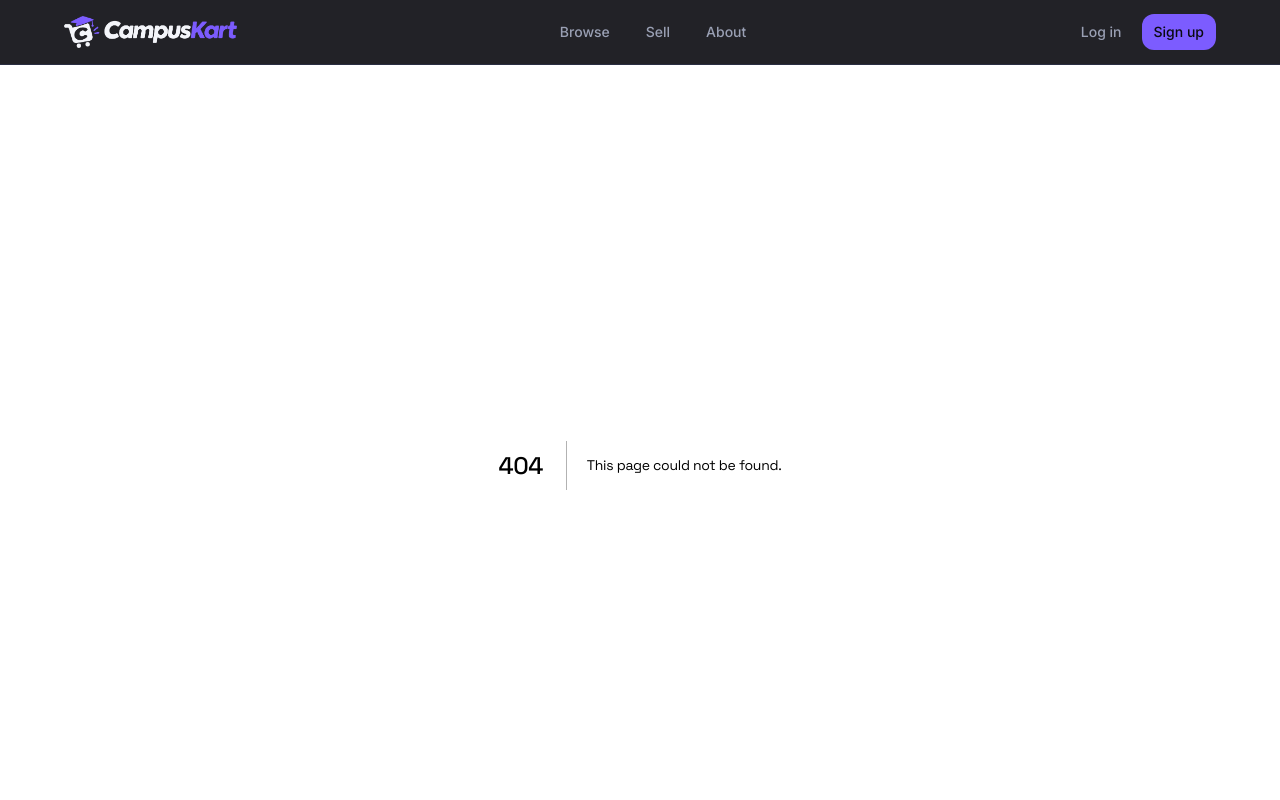
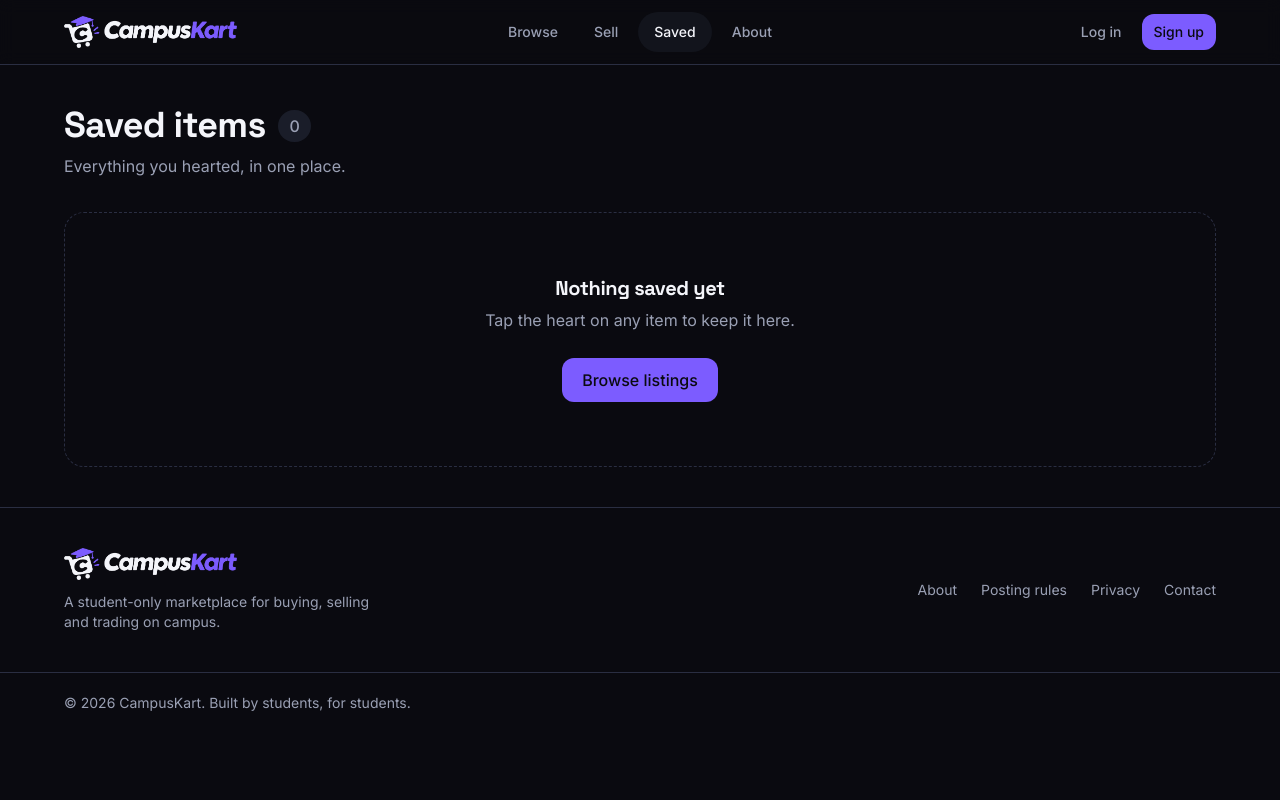
Before and after one commit to mohonachakraborty2007-arch/campuskart, a Next.js app in the folder client/: page /wishlist in a window 1280 px wide. Before the commit this address had no page. Shown: the top 800 px of the page. Built offline with nearby package versions, Linux system fonts and the light colour scheme.

Commit message:
feat(ui): wishlist page, shared saved store and navbar saved link

```diff
--- a/client/src/app/layout.js
+++ b/client/src/app/layout.js
@@ -3,6 +3,7 @@ import "./globals.css";
 import Navbar from "@/components/layout/Navbar";
 import Footer from "@/components/layout/Footer";
 import MobileTabBar from "@/components/layout/MobileTabBar";
+import { SavedProvider } from "@/components/providers/SavedProvider";
 
 const inter = Inter({
   subsets: ["latin"],
@@ -26,6 +27,7 @@ export default function RootLayout({ children }) {
   return (
     <html lang="en" className={`${inter.variable} ${spaceGrotesk.variable}`}>
       <body>
+        <SavedProvider>
           <a
             href="#main"
             className="sr-only focus:not-sr-only focus:fixed focus:left-4 focus:top-4 focus:z-50 focus:rounded-button focus:bg-primary focus:px-4 focus:py-2 focus:text-background"
@@ -37,6 +39,7 @@ export default function RootLayout({ children }) {
           <Footer />
           <div className="h-16 md:hidden" aria-hidden="true" />
           <MobileTabBar />
+        </SavedProvider>
       </body>
     </html>
   );
--- /dev/null
+++ b/client/src/app/wishlist/page.js
@@ -0,0 +1,11 @@
+import WishlistView from "@/components/sections/WishlistView";
+
+export const metadata = { title: "Saved items | CampusKart" };
+
+export default function WishlistPage() {
+    return (
+        <div className="mx-auto max-w-[1200px] px-4 py-10 md:px-6">
+            <WishlistView />
+        </div>
+    );
+}
--- a/client/src/components/layout/MobileTabBar.js
+++ b/client/src/components/layout/MobileTabBar.js
@@ -16,7 +16,7 @@ const tabs = [
     { href: "/", label: "Home", icon: "home" },
     { href: "/listings", label: "Browse", icon: "browse" },
     { href: "/sell", label: "Sell", icon: "sell" },
-    { href: "/saved", label: "Saved", icon: "saved" },
+    { href: "/wishlist", label: "Saved", icon: "saved" },
     { href: "/profile", label: "Profile", icon: "profile" },
 ];
 
--- a/client/src/components/layout/Navbar.js
+++ b/client/src/components/layout/Navbar.js
@@ -1,75 +1,83 @@
 "use client";
 
-import Image from "next/image";
 import Link from "next/link";
 import { usePathname } from "next/navigation";
+import { useSaved } from "@/components/providers/SavedProvider";
 import Button from "@/components/ui/Button";
 
 const links = [
     { href: "/listings", label: "Browse" },
     { href: "/sell", label: "Sell" },
+    { href: "/wishlist", label: "Saved" },
     { href: "/about", label: "About" },
 ];
 
 export default function Navbar() {
     const pathname = usePathname();
+    const { ids, ready } = useSaved();
 
     return (
         <header className="sticky top-0 z-40 border-b border-border bg-background/90 backdrop-blur">
-            <nav
-                aria-label="Main"
-                className="mx-auto flex h-16 max-w-[1200px] items-center justify-between px-4 md:px-6"
+            <div className="mx-auto grid h-16 max-w-[1200px] grid-cols-[1fr_auto_1fr] items-center gap-4 px-4 md:px-6">
+                <Link
+                    href="/"
+                    aria-label="CampusKart home"
+                    className="justify-self-start"
                 >
-                <Link href="/" aria-label="CampusKart home" className="flex items-center">
-                    <Image
+                    {/* eslint-disable-next-line @next/next/no-img-element */}
+                    <img
                         src="/logo-horizontal.png"
                         alt="CampusKart"
-                        width={1246}
-                        height={230}
-                        priority
                         className="hidden h-8 w-auto md:block"
                     />
-                    <Image
+                    {/* eslint-disable-next-line @next/next/no-img-element */}
+                    <img
                         src="/logo-icon.png"
-                        alt=""
-                        aria-hidden="true"
-                        width={487}
-                        height={441}
-                        priority
+                        alt="CampusKart"
                         className="h-9 w-auto md:hidden"
                     />
                 </Link>
 
-                <ul className="hidden items-center gap-1 md:flex">
+                <nav aria-label="Primary" className="hidden md:block">
+                    <ul className="flex items-center gap-1">
                         {links.map((link) => {
-                        const active =
-                            pathname === link.href || pathname.startsWith(link.href + "/");
+                            const active = pathname.startsWith(link.href);
                             return (
                                 <li key={link.href}>
                                     <Link
                                         href={link.href}
                                         aria-current={active ? "page" : undefined}
-                                    className={`rounded-full px-4 py-2 text-sm font-medium transition-colors duration-200 ${active
+                                        className={`inline-flex min-h-10 items-center gap-2 rounded-full px-4 text-sm font-medium transition ${active
                                                 ? "bg-surface text-foreground"
                                                 : "text-muted hover:bg-surface hover:text-foreground"
                                             }`}
                                     >
                                         {link.label}
+                                        {link.href === "/wishlist" && ready && ids.length > 0 && (
+                                            <span className="rounded-full bg-primary px-1.5 text-xs font-bold text-background">
+                                                {ids.length}
+                                            </span>
+                                        )}
                                     </Link>
                                 </li>
                             );
                         })}
                     </ul>
+                </nav>
 
-                <div className="flex items-center gap-2">
-                    <Button href="/login" variant="ghost" size="sm">
+                <div className="flex items-center gap-2 justify-self-end">
+                    <Button variant="ghost" size="sm" href="/login">
                         Log in
                     </Button>
-                    <Button href="/register" size="sm" className="hidden sm:inline-flex">
+                    <Button
+                        size="sm"
+                        href="/register"
+                        className="hidden sm:inline-flex"
+                    >
                         Sign up
                     </Button>
                 </div>
-            </nav>
+            </div>
         </header>
     );
 }
--- /dev/null
+++ b/client/src/components/providers/SavedProvider.js
@@ -0,0 +1,59 @@
+"use client";
+
+import {
+    createContext,
+    useCallback,
+    useContext,
+    useEffect,
+    useMemo,
+    useState,
+} from "react";
+
+const KEY = "campuskart-saved";
+const SavedContext = createContext(null);
+
+export function SavedProvider({ children }) {
+    const [ids, setIds] = useState([]);
+    const [ready, setReady] = useState(false);
+
+    useEffect(() => {
+        try {
+            const raw = localStorage.getItem(KEY);
+            if (raw) setIds(JSON.parse(raw));
+        } catch {
+            // storage can be blocked; the app still works without it
+        }
+        setReady(true);
+    }, []);
+
+    const toggle = useCallback((id) => {
+        setIds((current) => {
+            const next = current.includes(id)
+                ? current.filter((x) => x !== id)
+                : [...current, id];
+            try {
+                localStorage.setItem(KEY, JSON.stringify(next));
+            } catch {
+                // ignore
+            }
+            return next;
+        });
+    }, []);
+
+    const value = useMemo(
+        () => ({ ids, ready, isSaved: (id) => ids.includes(id), toggle }),
+        [ids, ready, toggle]
+    );
+
+    return (
+        <SavedContext.Provider value={value}>{children}</SavedContext.Provider>
+    );
+}
+
+export function useSaved() {
+    const context = useContext(SavedContext);
+    if (!context) {
+        throw new Error("useSaved must be used inside SavedProvider");
+    }
+    return context;
+}
--- a/client/src/components/sections/ListingActions.js
+++ b/client/src/components/sections/ListingActions.js
@@ -5,6 +5,7 @@ import Button from "@/components/ui/Button";
 import Modal from "@/components/ui/Modal";
 import Select from "@/components/ui/Select";
 import Textarea from "@/components/ui/Textarea";
+import { useSaved } from "@/components/providers/SavedProvider";
 
 const reasons = [
     { value: "spam", label: "Spam or fake listing" },
@@ -14,7 +15,8 @@ const reasons = [
 ];
 
 export default function ListingActions({ listing }) {
-    const [saved, setSaved] = useState(false);
+    const { isSaved, toggle } = useSaved();
+    const saved = isSaved(listing.id);
     const [contactOpen, setContactOpen] = useState(false);
     const [contactSent, setContactSent] = useState(false);
     const [reportOpen, setReportOpen] = useState(false);
@@ -39,7 +41,7 @@ export default function ListingActions({ listing }) {
                     size="lg"
                     variant="secondary"
                     aria-pressed={saved}
-                    onClick={() => setSaved((s) => !s)}
+                    onClick={() => toggle(listing.id)}
                 >
                     {saved ? "Saved" : "Save"}
                 </Button>
--- /dev/null
+++ b/client/src/components/sections/WishlistView.js
@@ -0,0 +1,103 @@
+"use client";
+
+import { useEffect, useRef, useState } from "react";
+import { useSaved } from "@/components/providers/SavedProvider";
+import Button from "@/components/ui/Button";
+import EmptyState from "@/components/ui/EmptyState";
+import ListingCard from "@/components/ui/ListingCard";
+import { ListingCardSkeleton } from "@/components/ui/Skeleton";
+import { getAnyListing } from "@/lib/sampleListings";
+
+export default function WishlistView() {
+    const { ids, ready, toggle } = useSaved();
+    const headingRef = useRef(null);
+    const [undo, setUndo] = useState(null);
+
+    useEffect(() => {
+        if (!undo) return;
+        const timer = setTimeout(() => setUndo(null), 6000);
+        return () => clearTimeout(timer);
+    }, [undo]);
+
+    // removed or unknown listings are simply left out
+    const items = ids.map(getAnyListing).filter(Boolean);
+
+    function handleChange(listing, nowSaved) {
+        if (!nowSaved) {
+            setUndo({ id: listing.id, title: listing.title });
+            headingRef.current?.focus();
+        }
+    }
+
+    return (
+        <div>
+            <h1
+                ref={headingRef}
+                tabIndex={-1}
+                className="flex items-center gap-3 text-3xl font-bold focus:outline-none md:text-4xl"
+            >
+                Saved items
+                {ready && (
+                    <span className="rounded-full bg-surface-2 px-3 py-1 font-sans text-base font-medium text-muted">
+                        {items.length}
+                    </span>
+                )}
+            </h1>
+            <p className="mt-2 text-muted">
+                Everything you hearted, in one place.
+            </p>
+
+            <div className="mt-8">
+                {!ready ? (
+                    <div className="grid grid-cols-1 gap-5 sm:grid-cols-2 lg:grid-cols-4">
+                        {Array.from({ length: 4 }).map((_, i) => (
+                            <ListingCardSkeleton key={i} />
+                        ))}
+                    </div>
+                ) : items.length === 0 ? (
+                    <EmptyState
+                        title="Nothing saved yet"
+                        action={<Button href="/listings">Browse listings</Button>}
+                    >
+                        Tap the heart on any item to keep it here.
+                    </EmptyState>
+                ) : (
+                    <div className="grid grid-cols-2 gap-4 sm:gap-5 lg:grid-cols-4">
+                        {items.map((listing) => (
+                            <div
+                                key={listing.id}
+                                className={listing.sold ? "opacity-60 grayscale" : ""}
+                            >
+                                <ListingCard
+                                    listing={listing}
+                                    onSavedChange={(now) => handleChange(listing, now)}
+                                />
+                            </div>
+                        ))}
+                    </div>
+                )}
+            </div>
+
+            {undo && (
+                <div
+                    role="status"
+                    className="fixed inset-x-4 bottom-20 z-50 mx-auto flex max-w-md items-center justify-between gap-4 rounded-card border border-border bg-surface px-5 py-3 shadow-lg md:bottom-6"
+                >
+                    <span className="min-w-0 truncate text-sm">
+                        Removed &ldquo;{undo.title}&rdquo;
+                    </span>
+                    <button
+                        type="button"
+                        onClick={() => {
+                            toggle(undo.id);
+                            setUndo(null);
+                        }}
+                        className="min-h-11 shrink-0 px-2 text-sm font-medium text-accent underline-offset-4 hover:underline"
+                    >
+                        Undo
+                    </button>
+                </div>
+            )}
+        </div>
+    );
+}
--- a/client/src/components/ui/ListingCard.js
+++ b/client/src/components/ui/ListingCard.js
@@ -1,7 +1,7 @@
 "use client";
 
-import { useState } from "react";
 import Link from "next/link";
+import { useSaved } from "@/components/providers/SavedProvider";
 import { categories } from "@/lib/sampleListings";
 
 const conditionStyles = {
@@ -10,8 +10,13 @@ const conditionStyles = {
     Fair: "text-warning border-warning/40",
 };
 
-export default function ListingCard({ listing, className = "" }) {
-    const [saved, setSaved] = useState(false);
+export default function ListingCard({
+    listing,
+    className = "",
+    onSavedChange,
+}) {
+    const { isSaved, toggle } = useSaved();
+    const saved = isSaved(listing.id);
     const categoryLabel =
         categories.find((c) => c.slug === listing.category)?.label ??
         listing.category;
@@ -22,6 +27,11 @@ export default function ListingCard({ listing, className = "" }) {
         >
             {/* image area, 4:3 */}
             <div className="relative aspect-[4/3] bg-surface-2">
+                {listing.sold && (
+                    <span className="absolute inset-x-0 bottom-0 z-[1] bg-background/90 py-1.5 text-center text-xs font-bold uppercase tracking-widest">
+                        Sold
+                    </span>
+                )}
                 {listing.image ? (
                     // eslint-disable-next-line @next/next/no-img-element
                     <img
@@ -59,7 +69,6 @@ export default function ListingCard({ listing, className = "" }) {
                             : `₹${listing.price.toLocaleString("en-IN")}`)}
                 </p>
                 <h3 className="line-clamp-2 text-base font-medium leading-snug text-foreground">
-                    {/* stretched link: the whole card is clickable */}
                     <Link
                         href={`/listings/${listing.id}`}
                         className="after:absolute after:inset-0 after:content-['']"
@@ -75,7 +84,10 @@ export default function ListingCard({ listing, className = "" }) {
             {/* heart, sits above the stretched link */}
             <button
                 type="button"
-                onClick={() => setSaved((s) => !s)}
+                onClick={() => {
+                    toggle(listing.id);
+                    onSavedChange?.(!saved);
+                }}
                 aria-pressed={saved}
                 aria-label={saved ? "Remove from saved" : "Save listing"}
                 className="absolute right-3 top-3 z-10 grid h-11 w-11 place-items-center rounded-full bg-background/80 backdrop-blur transition hover:bg-background"
```
Also changed, not shown: client/src/lib/sampleListings.js. Lines whose indentation alone changed are shown as unchanged.
